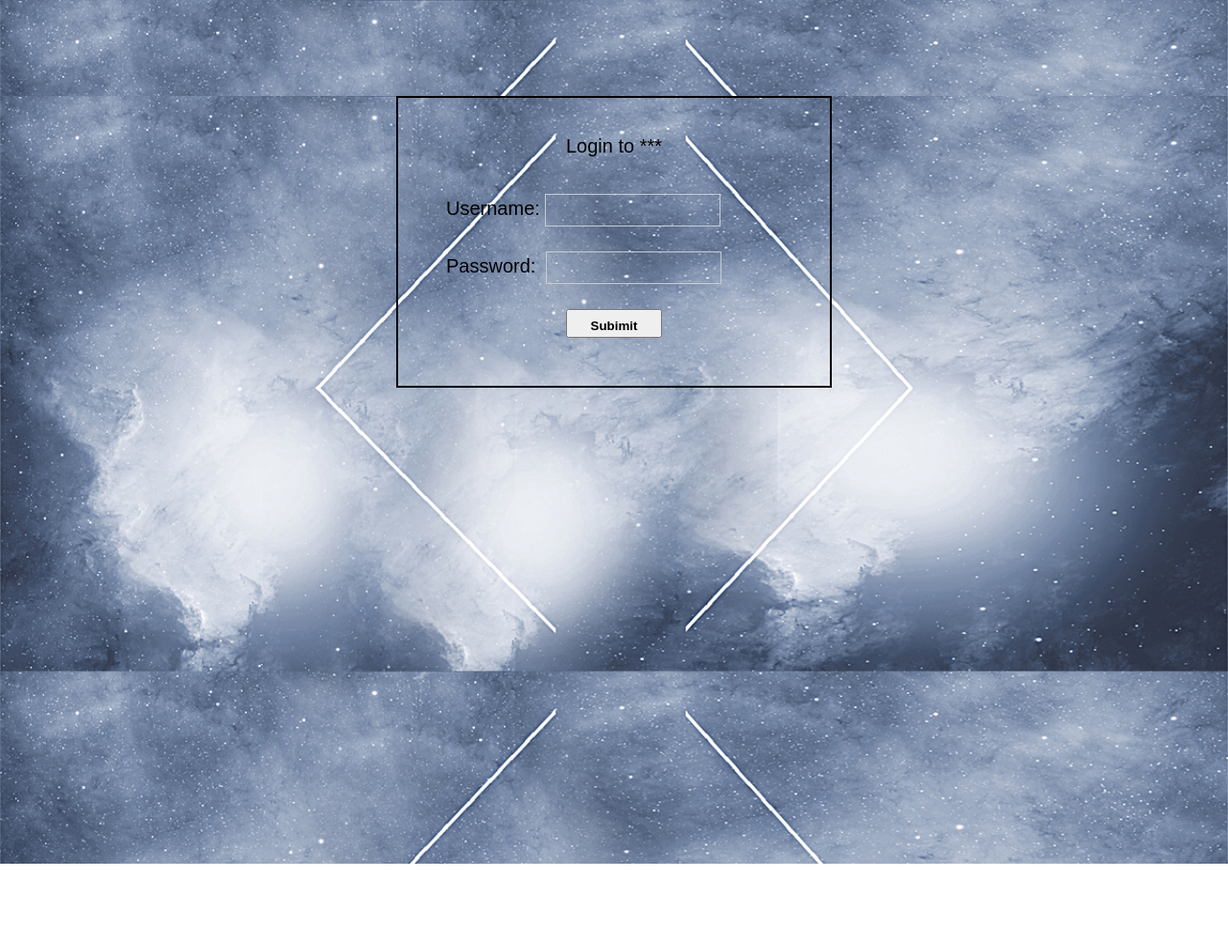
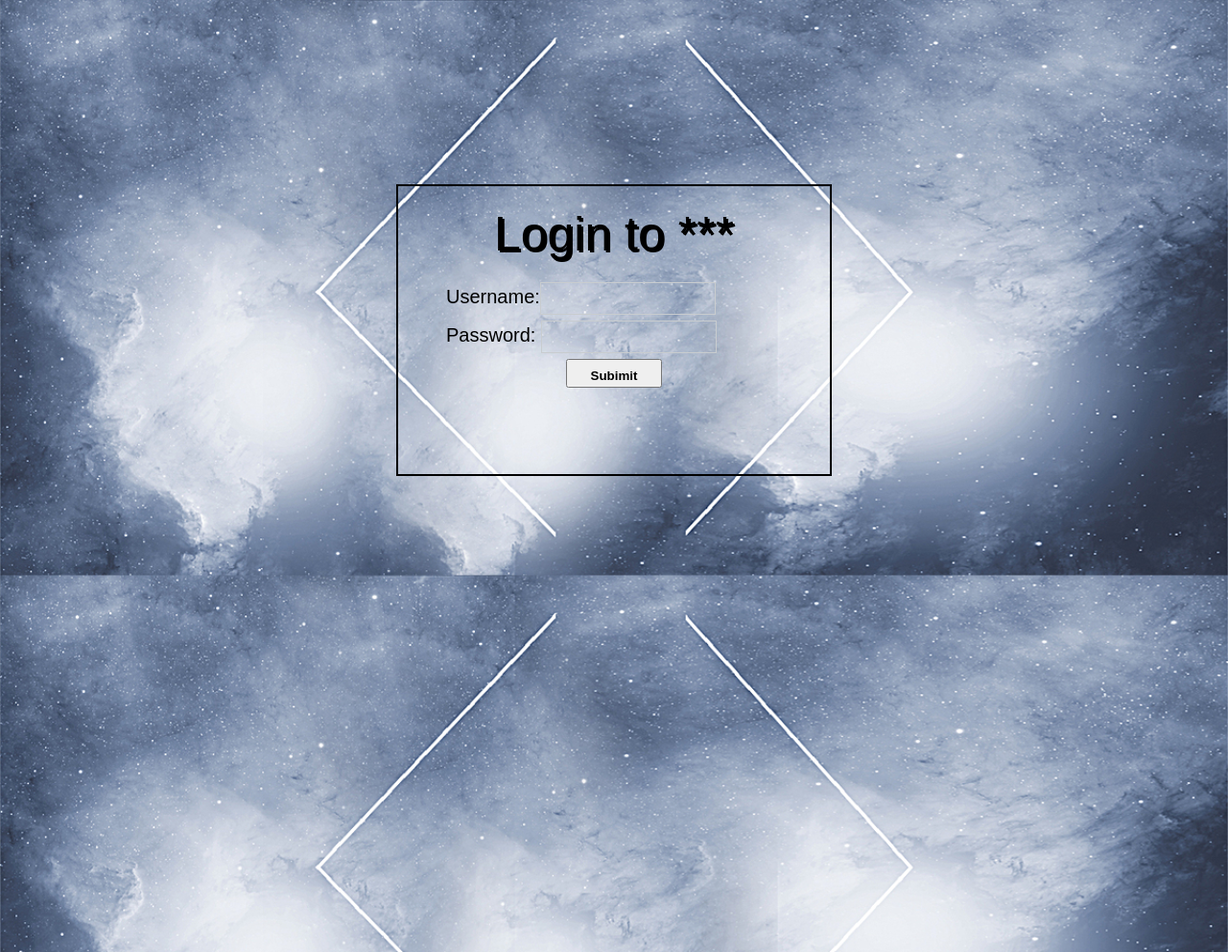
Before and after one commit to jingsun-hub/jingsun, a plain HTML site: page login/login.html in a window 1280 px wide. Shown: the whole page at 96% size. Before the commit the page ends 900 px from the top, so only its background shows below. Drawn offline with Linux system fonts and the light colour scheme.

Commit message:
update homework

```diff
--- a/login/login.css
+++ b/login/login.css
@@ -1,16 +1,26 @@
-html,
-body {
+
+html,body {
     width: 100%;
     height: 100%;
     margin: 0;
     padding: 0;
-    background: url(image/bg.jpg) 0 0 transparent;
-    background-size: 100%;
 }
 
 body {
-    font-size: 20px;
+     font-size: 20px;
     font-family: Arial, Helvetica, sans-serif;
+    overflow: hidden;
+    background: url(image/bg.jpg) ;
+    background-size: 100%;
+
+}
+.content {
+    height: 300px;
+    width: 450px;
+    border: 2px solid black;
+    margin: 0 auto;     /*水平居中*/
+    margin-top: 15%;
+
 }
 
 input {
@@ -20,15 +30,6 @@ input {
     border: 1px solid #c8cccf;
     background-color: transparent;
     outline: 0;
-}
-
-.outdiv {
-    height: 300px;
-    width: 450px;
-    margin: auto auto;
-    margin-top:100px;
-    border: 2px solid black
-
 }
 
 .loginname {
@@ -52,7 +53,8 @@ input {
     height: 100px;
     line-height: 100px;
     text-align: center;
-    font-size: 20px;
+    font-size: 50px;
+    text-shadow: 2px 2px;
 
 }
 
--- a/login/login.html
+++ b/login/login.html
@@ -1,39 +1,20 @@
 <!DOCTYPE html>
 <html lang="en">
-
 <head>
     <meta charset="UTF-8">
     <meta name="viewport" content="width=device-width, initial-scale=1.0">
     <meta http-equiv="X-UA-Compatible" content="ie=edge">
     <title>Document</title>
     <link rel="stylesheet" href="login.css" type="text/css">
-
 </head>
-
 <body>
-    <div class="outdiv">
-        <div class="description">
-            Login to ***
-        </div>
-        <div style="margin-bottom: 20px;">
-            <div class="loginname">
-                Username:
-                <input>
+        <form class="content" name="login">
+            <div class="description">Login to *** </div>
+            <div style="margin-bottom: 20px;">
+                <div class="loginname"> Username:<input type="text"></div>
+                <div class="password"> Password:&nbsp;<input type="password"></div>
+                <div class="submitbutton"><button type="submit"> Subimit </button></div>
             </div>
-        </div>
-        <div style="margin-bottom: 20px;">
-            <div class="password">
-                Password:&nbsp;
-                <input>
-            </div>
-        </div>
-        <div class="submitbutton">
-            <button type="submit">
-                Subimit
-            </button>
-        </div>
-
-    </div>
+        </form>
 </body>
-
 </html>
```
Also changed, not shown: 12_30/123.txt (deleted).
